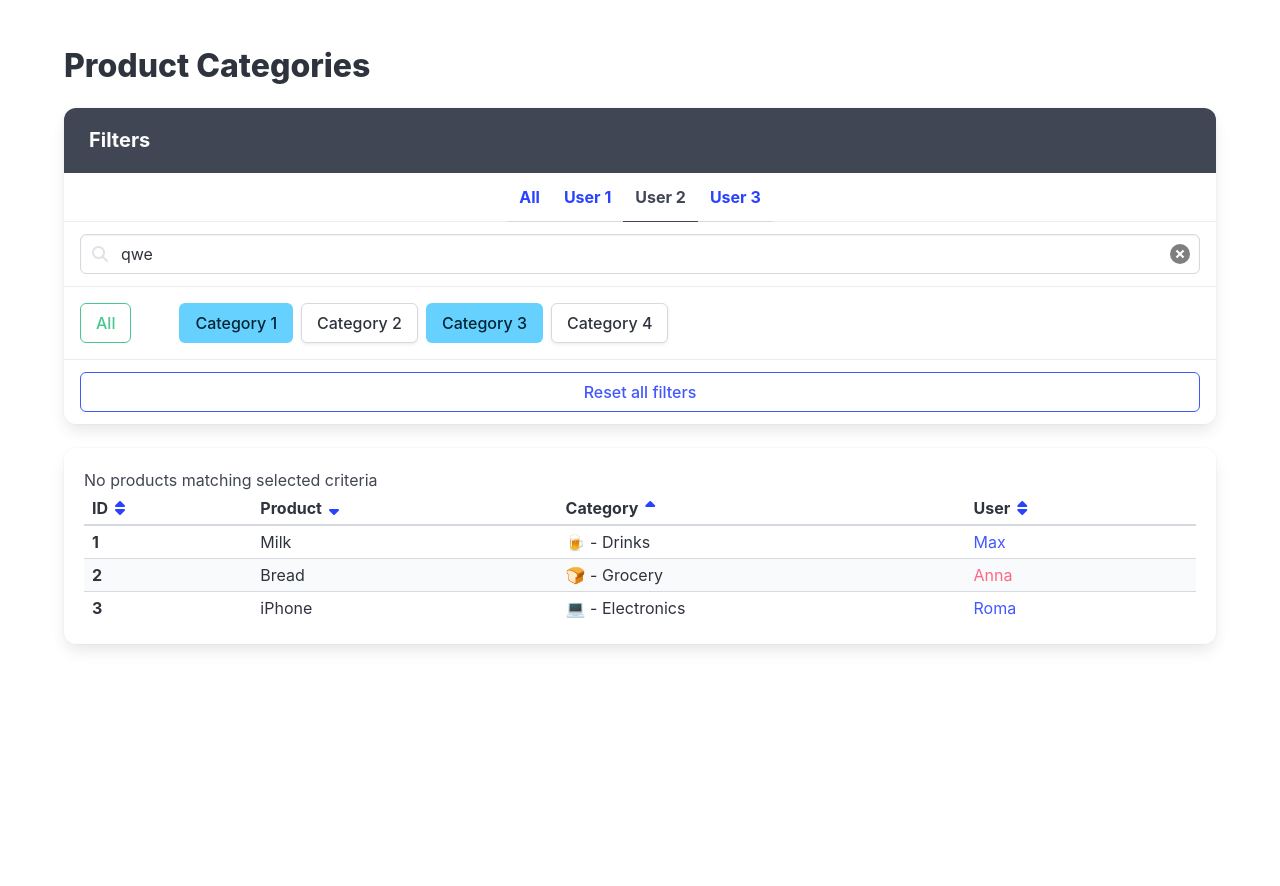
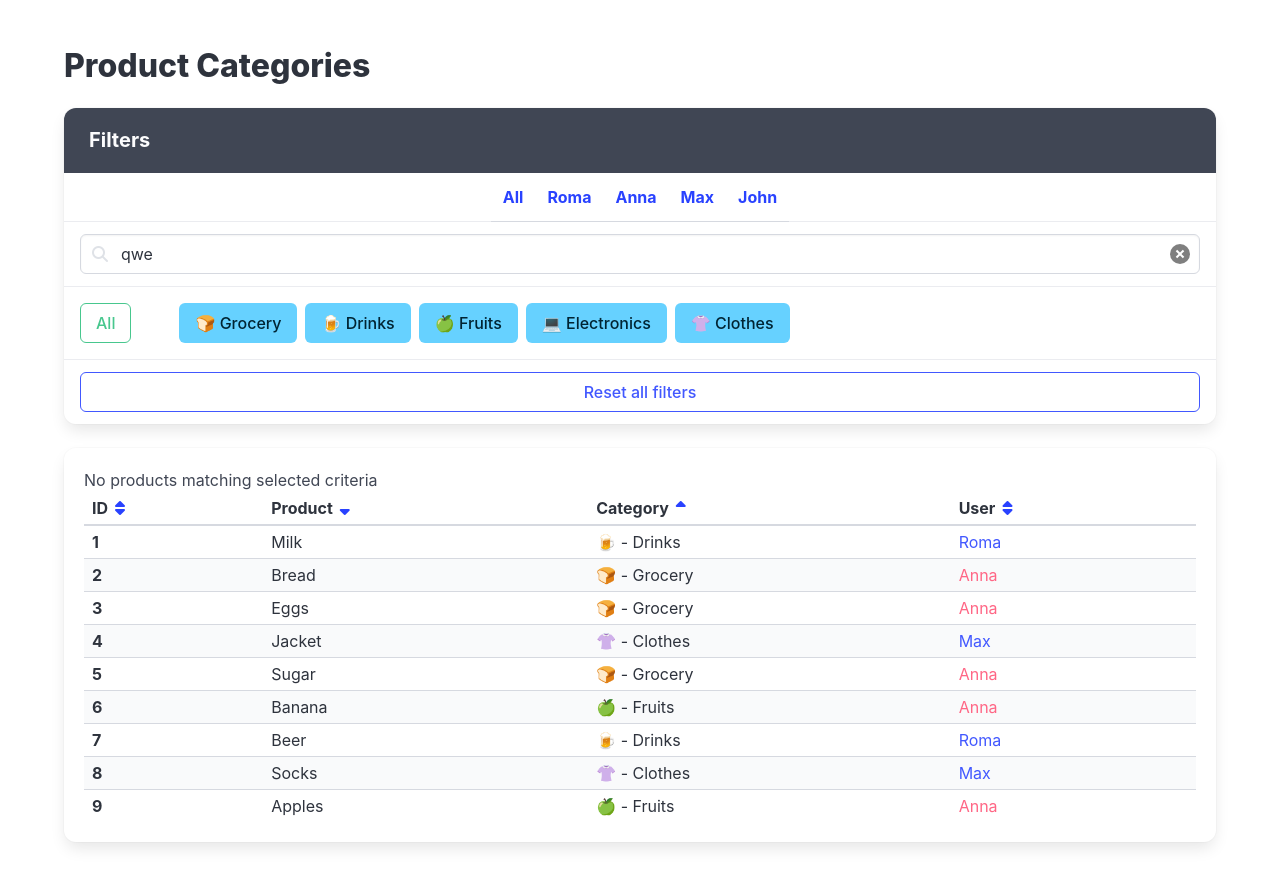
Before and after one commit to anastasia-kravchuk/react-practice, a React (Vite) app: page / in a window 1280 px wide. Shown: the top 886 px of the page. Before the commit the page ends 800 px from the top, so only its background shows below. Built offline with nearby package versions, Linux system fonts and the light colour scheme.

Commit message:
Task 1 is done

```diff
--- a/src/App.jsx
+++ b/src/App.jsx
@@ -2,16 +2,20 @@
 import React from 'react';
 import './App.scss';
 
-// import usersFromServer from './api/users';
-// import categoriesFromServer from './api/categories';
-// import productsFromServer from './api/products';
+import usersFromServer from './api/users';
+import categoriesFromServer from './api/categories';
+import productsFromServer from './api/products';
 
-// const products = productsFromServer.map((product) => {
-//   const category = null; // find by product.categoryId
-//   const user = null; // find by category.ownerId
+const products = productsFromServer.map(product => {
+  const category = categoriesFromServer.find(c => c.id === product.categoryId);
+  const user = usersFromServer.find(u => u.id === category.ownerId);
 
-//   return null;
-// });
+  return {
+    ...product,
+    category,
+    user,
+  };
+});
 
 export const App = () => (
   <div className="section">
@@ -23,34 +27,15 @@
           <p className="panel-heading">Filters</p>
 
           <p className="panel-tabs has-text-weight-bold">
-            <a
-              data-cy="FilterAllUsers"
-              href="#/"
-            >
+            <a data-cy="FilterAllUsers" href="#/">
               All
             </a>
 
-            <a
-              data-cy="FilterUser"
-              href="#/"
-            >
-              User 1
+            {usersFromServer.map(user => (
+              <a key={user.id} data-cy="FilterUser" href="#/">
+                {user.name}
               </a>
-
-            <a
-              data-cy="FilterUser"
-              href="#/"
-              className="is-active"
-            >
-              User 2
-            </a>
-
-            <a
-              data-cy="FilterUser"
-              href="#/"
-            >
-              User 3
-            </a>
+            ))}
           </p>
 
           <div className="panel-block">
@@ -87,36 +72,16 @@
               All
             </a>
 
+            {categoriesFromServer.map(category => (
               <a
+                key={category.id}
                 data-cy="Category"
                 className="button mr-2 my-1 is-info"
                 href="#/"
               >
-              Category 1
+                {category.icon} {category.title}
               </a>
-
-            <a
-              data-cy="Category"
-              className="button mr-2 my-1"
-              href="#/"
-            >
-              Category 2
-            </a>
-
-            <a
-              data-cy="Category"
-              className="button mr-2 my-1 is-info"
-              href="#/"
-            >
-              Category 3
-            </a>
-            <a
-              data-cy="Category"
-              className="button mr-2 my-1"
-              href="#/"
-            >
-              Category 4
-            </a>
+            ))}
           </div>
 
           <div className="panel-block">
@@ -145,7 +110,6 @@
               <th>
                 <span className="is-flex is-flex-wrap-nowrap">
                   ID
-
                   <a href="#/">
                     <span className="icon">
                       <i data-cy="SortIcon" className="fas fa-sort" />
@@ -157,7 +121,6 @@
               <th>
                 <span className="is-flex is-flex-wrap-nowrap">
                   Product
-
                   <a href="#/">
                     <span className="icon">
                       <i data-cy="SortIcon" className="fas fa-sort-down" />
@@ -169,7 +132,6 @@
               <th>
                 <span className="is-flex is-flex-wrap-nowrap">
                   Category
-
                   <a href="#/">
                     <span className="icon">
                       <i data-cy="SortIcon" className="fas fa-sort-up" />
@@ -181,7 +143,6 @@
               <th>
                 <span className="is-flex is-flex-wrap-nowrap">
                   User
-
                   <a href="#/">
                     <span className="icon">
                       <i data-cy="SortIcon" className="fas fa-sort" />
@@ -193,53 +154,29 @@
           </thead>
 
           <tbody>
-            <tr data-cy="Product">
+            {products.map(product => (
+              <tr key={product.id} data-cy="Product">
                 <td className="has-text-weight-bold" data-cy="ProductId">
-                1
+                  {product.id}
                 </td>
 
-              <td data-cy="ProductName">Milk</td>
-              <td data-cy="ProductCategory">🍺 - Drinks</td>
+                <td data-cy="ProductName">{product.name}</td>
+                <td data-cy="ProductCategory">
+                  {product.category.icon} - {product.category.title}
+                </td>
 
                 <td
                   data-cy="ProductUser"
-                className="has-text-link"
+                  className={
+                    product.user.sex === 'm'
+                      ? 'has-text-link'
+                      : 'has-text-danger'
+                  }
                 >
-                Max
+                  {product.user.name}
                 </td>
               </tr>
-
-            <tr data-cy="Product">
-              <td className="has-text-weight-bold" data-cy="ProductId">
-                2
-              </td>
-
-              <td data-cy="ProductName">Bread</td>
-              <td data-cy="ProductCategory">🍞 - Grocery</td>
-
-              <td
-                data-cy="ProductUser"
-                className="has-text-danger"
-              >
-                Anna
-              </td>
-            </tr>
-
-            <tr data-cy="Product">
-              <td className="has-text-weight-bold" data-cy="ProductId">
-                3
-              </td>
-
-              <td data-cy="ProductName">iPhone</td>
-              <td data-cy="ProductCategory">💻 - Electronics</td>
-
-              <td
-                data-cy="ProductUser"
-                className="has-text-link"
-              >
-                Roma
-              </td>
-            </tr>
+            ))}
           </tbody>
         </table>
       </div>
```
Lines whose indentation alone changed are shown as unchanged.
